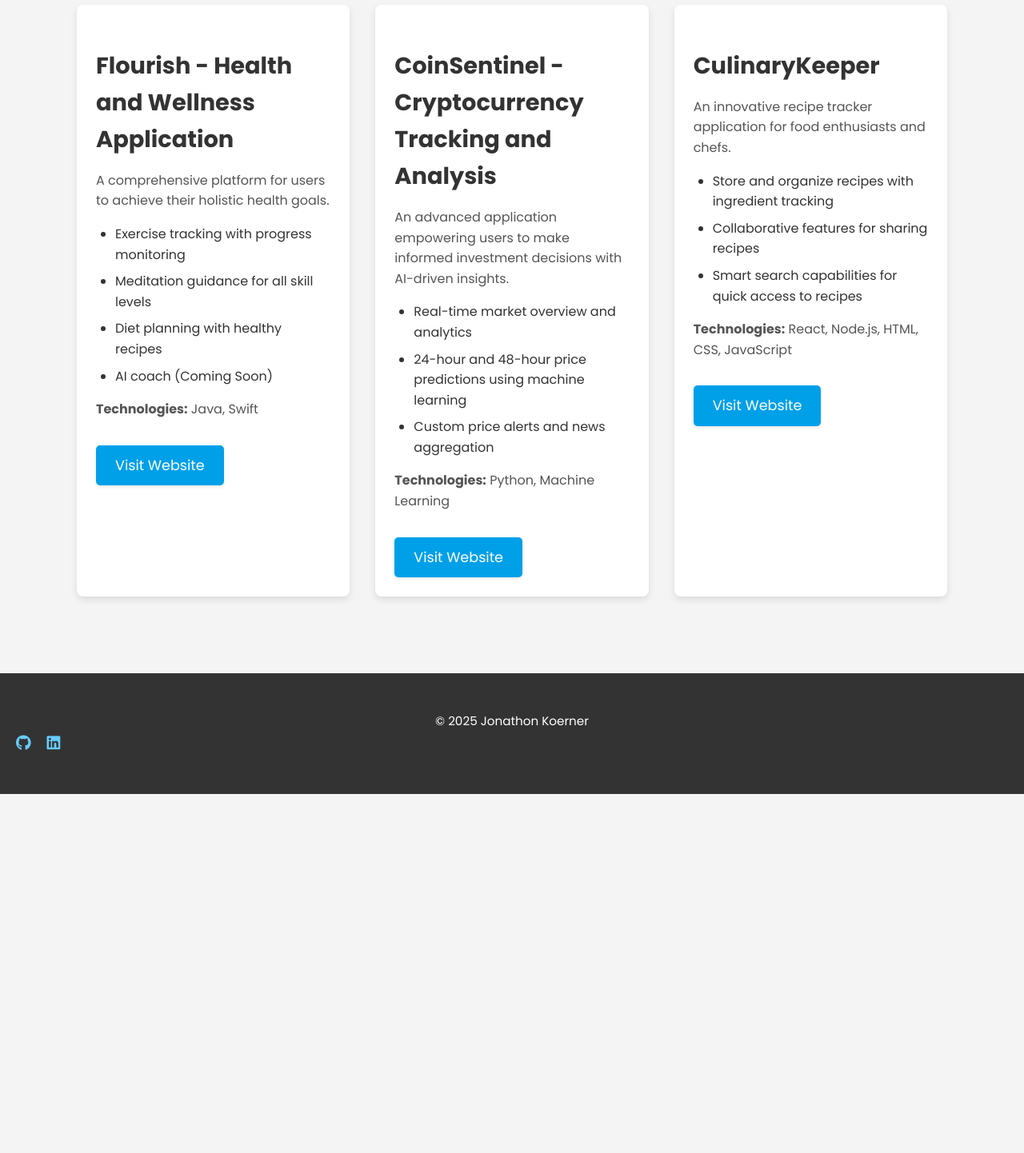
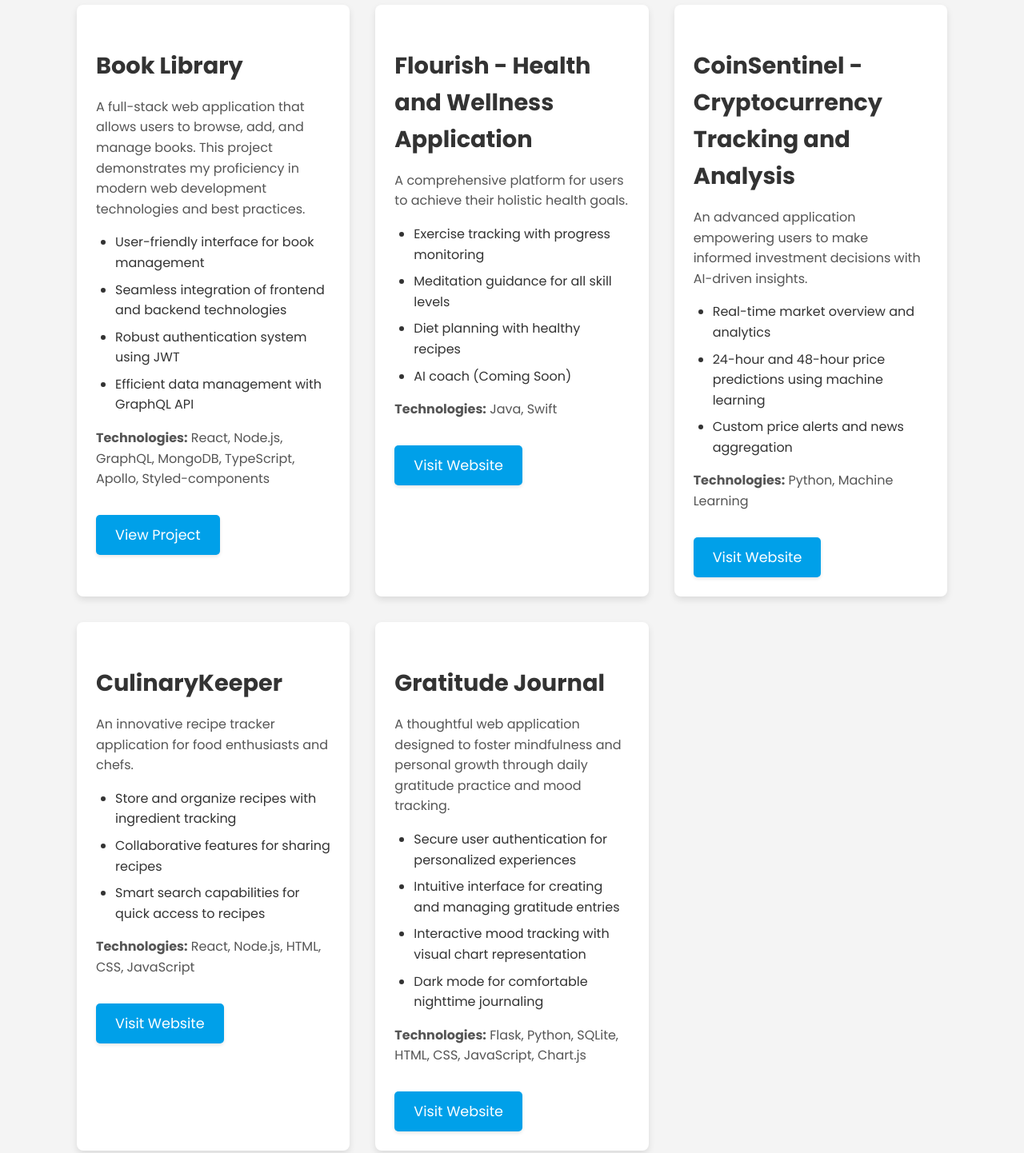
Before and after one commit to Freedomwithin/Jonathon_Porfolio, a plain HTML site: page docs/projects.html in a window 1280 px wide. Shown: the part 400-1842 px from the top of the page at 80% size. Before the commit the page ends 1393 px from the top, so only its background shows below. Drawn offline with Linux system fonts and the light colour scheme.

Commit message:
New projects added

```diff
--- a/docs/projects.html
+++ b/docs/projects.html
@@ -30,7 +30,21 @@
 
         <!-- Project Grid -->
         <div class="project-grid">
-            <!-- Project 1 -->
+            <!-- Project 1 (Book Library) -->
+            <div class="project-card">
+                <h3>Book Library</h3>
+                <p>A full-stack web application that allows users to browse, add, and manage books. This project demonstrates my proficiency in modern web development technologies and best practices.</p>
+                <ul class="project-features">
+                    <li>User-friendly interface for book management</li>
+                    <li>Seamless integration of frontend and backend technologies</li>
+                    <li>Robust authentication system using JWT</li>
+                    <li>Efficient data management with GraphQL API</li>
+                </ul>
+                <p><strong>Technologies:</strong> React, Node.js, GraphQL, MongoDB, TypeScript, Apollo, Styled-components</p>
+                <a href="https://github.com/Freedomwithin/book-library" class="project-link" target="_blank">View Project</a>
+            </div>
+
+            <!-- Project 2 -->
             <div class="project-card">
                 <h3>Flourish - Health and Wellness Application</h3>
                 <p>A comprehensive platform for users to achieve their holistic health goals.</p>
@@ -44,7 +58,7 @@
                 <a href="#" class="project-link">Visit Website</a>
             </div>
 
-            <!-- Project 2 -->
+            <!-- Project 3 -->
             <div class="project-card">
                 <h3>CoinSentinel - Cryptocurrency Tracking and Analysis</h3>
                 <p>An advanced application empowering users to make informed investment decisions with AI-driven insights.</p>
@@ -57,7 +71,7 @@
                 <a href="#" class="project-link">Visit Website</a>
             </div>
 
-            <!-- Project 3 -->
+            <!-- Project 4 -->
             <div class="project-card">
                 <h3>CulinaryKeeper</h3>
                 <p>An innovative recipe tracker application for food enthusiasts and chefs.</p>
@@ -70,18 +84,32 @@
                 <a href="#" class="project-link">Visit Website</a>
             </div>
 
+            <!-- Project 5 (Gratitude Journal) -->
+            <div class="project-card">
+                <h3>Gratitude Journal</h3>
+                <p>A thoughtful web application designed to foster mindfulness and personal growth through daily gratitude practice and mood tracking.</p>
+                <ul class="project-features">
+                    <li>Secure user authentication for personalized experiences</li>
+                    <li>Intuitive interface for creating and managing gratitude entries</li>
+                    <li>Interactive mood tracking with visual chart representation</li>
+                    <li>Dark mode for comfortable nighttime journaling</li>
+                </ul>
+                <p><strong>Technologies:</strong> Flask, Python, SQLite, HTML, CSS, JavaScript, Chart.js</p>
+                <a href="https://gratitude-journal-3vmo.onrender.com" class="project-link" target="_blank">Visit Website</a>
+            </div>
         </div>
     </section>
 
     <!-- Footer -->
     <footer class="footer bg-dark text-white text-center section-padding">
-        &copy; 2025 Jonathon Koerner
-        <!-- Social Links -->
-        <ul class="social-links list-inline mt-3">
-            <li><a href="https://github.com/Freedomwithin" target="_blank"><i class="fab fa-github"></i></a></li>
-            <li><a href="#"><i class="fab fa-linkedin"></i></a></li>
-        </ul>
+        <div class="container">
+            <p>&copy; 2025 Jonathon Koerner</p>
+            <!-- Social Links -->
+            <ul class="social-links list-inline mt-3">
+                <li><a href="https://github.com/Freedomwithin" target="_blank"><i class="fab fa-github"></i></a></li>
+                <li><a href="#"><i class="fab fa-linkedin"></i></a></li>
+            </ul>
+        </div>
     </footer>
-
 </body>
 </html>
```
